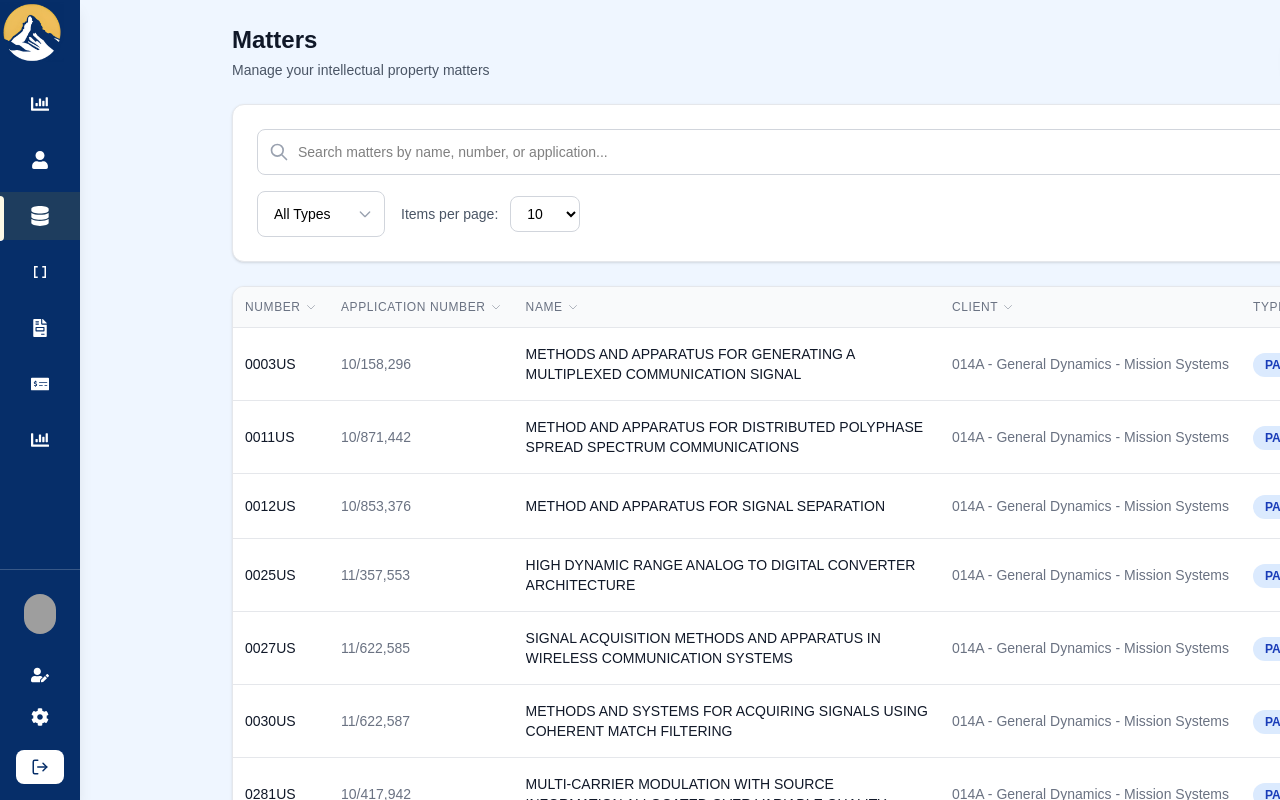
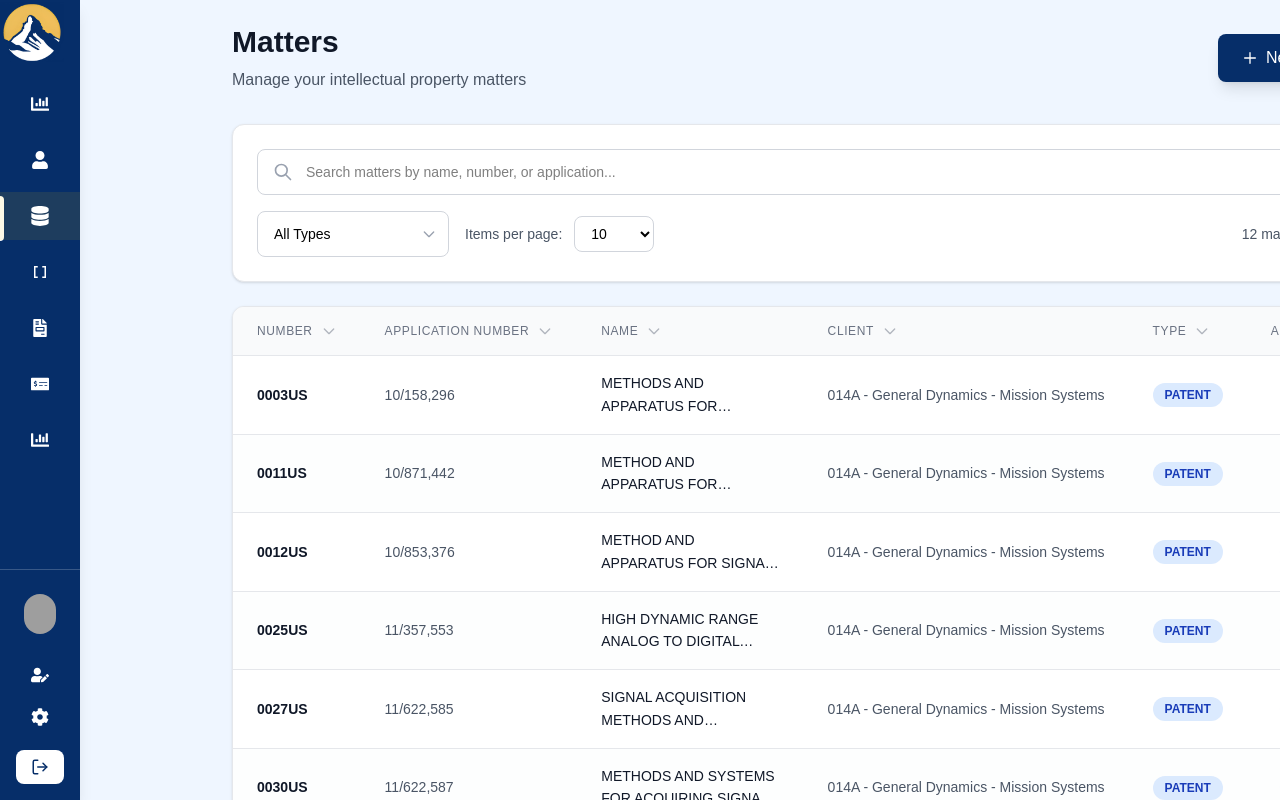
Before and after one commit to 64SquaresApexLLP/matterhorn, a React (Vite) app: page /matters in a window 1280 px wide. Built offline with nearby package versions, Linux system fonts and the light colour scheme; grey boxes are pictures that could not be loaded; a web font is replaced by a local one.

Commit message:
Changes in Pages

```diff
--- a/src/pages/Clients.jsx
+++ b/src/pages/Clients.jsx
@@ -142,9 +142,9 @@
         {/* Header */}
         <div className="flex justify-between items-center mb-6">
           <h1 className="text-2xl font-bold text-gray-900">Clients</h1>
-          <button className="flex items-center gap-2 bg-blue-600 text-white px-4 py-2 rounded-lg hover:bg-blue-700 transition-colors">
+          <button className="flex items-center gap-2 bg-[var(--primary)] text-white px-4 py-2 rounded-lg hover:bg-blue-700 transition-colors">
             <FiPlus className="w-4 h-4" />
-            New Client
+              New Client
           </button>
         </div>
 
--- a/src/pages/Entries.jsx
+++ b/src/pages/Entries.jsx
@@ -265,7 +265,7 @@
             </div>
             <button
               onClick={handleClick}
-              className="bg-blue-600 hover:bg-blue-700 text-white px-4 py-2 rounded-lg flex items-center justify-center space-x-2 transition-colors w-full sm:w-auto"
+              className="bg-[var(--primary)] text-white px-4 py-2 rounded-lg flex items-center justify-center space-x-2 transition-colors w-full sm:w-auto"
             >
               <FiPlus className="h-5 w-5" />
               <span>New Entry</span>
--- a/src/pages/Matters.jsx
+++ b/src/pages/Matters.jsx
@@ -1,6 +1,7 @@
 import React, { useState, useMemo } from 'react';
 import { motion } from "framer-motion";
-// Icon components (replacing react-icons with inline SVGs)
+
+// Icon components (keeping your existing ones)
 const ChevronDown = ({ className = "h-4 w-4" }) => (
   <svg className={className} fill="none" viewBox="0 0 24 24" stroke="currentColor">
     <path strokeLinecap="round" strokeLinejoin="round" strokeWidth={2} d="M19 9l-7 7-7-7" />
@@ -59,7 +60,7 @@
   const [sortDirection, setSortDirection] = useState('asc');
   const [showMobileFilters, setShowMobileFilters] = useState(false);
 
-  // Sample data
+  // Sample data (keeping your existing data)
   const mattersData = [
     {
       number: '0003US',
@@ -147,7 +148,7 @@
     }
   ];
 
-  // Filter and sort data
+  // Filter and sort data (keeping your existing logic)
   const filteredAndSortedData = useMemo(() => {
     let filtered = mattersData.filter(matter => {
       const matchesSearch = searchTerm === '' ||
@@ -181,7 +182,7 @@
     return filtered;
   }, [searchTerm, typeFilter, sortField, sortDirection]);
 
-  // Pagination
+  // Pagination logic (keeping your existing logic)
   const totalItems = filteredAndSortedData.length;
   const totalPages = Math.ceil(totalItems / itemsPerPage);
   const startIndex = (currentPage - 1) * itemsPerPage;
@@ -196,15 +197,15 @@
     }
   };
 
-  const SortableHeader = ({ field, children, className = "", minWidth = "" }) => (
+  const SortableHeader = ({ field, children, className = "", width = "" }) => (
     <th
-      className={`px-3 py-3 text-left text-xs font-medium text-gray-500 uppercase tracking-wider cursor-pointer hover:bg-gray-100 select-none transition-colors ${className} ${minWidth}`}
+      className={`px-6 py-4 text-left text-xs font-medium text-gray-500 uppercase tracking-wider cursor-pointer hover:bg-gray-100 select-none transition-colors ${className} ${width}`}
       onClick={() => handleSort(field)}
     >
-      <div className="flex items-center space-x-1">
+      <div className="flex items-center space-x-2">
         <span className="whitespace-nowrap">{children}</span>
         <ChevronDown
-          className={`h-3 w-3 transform transition-transform flex-shrink-0 ${
+          className={`h-4 w-4 transform transition-transform flex-shrink-0 ${
             sortField === field
               ? sortDirection === 'asc' ? 'rotate-180' : 'rotate-0'
               : 'opacity-50'
@@ -214,7 +215,7 @@
     </th>
   );
 
-  // Mobile Card Component
+  // Mobile Card Component (keeping your existing mobile component)
   const MobileCard = ({ matter }) => (
     <div className="bg-white border border-gray-200 rounded-lg p-4 mb-4 shadow-sm hover:shadow-md transition-shadow">
       <div className="flex justify-between items-start mb-3">
@@ -258,17 +259,17 @@
         ease: "easeInOut"
       }}
     >
-    <div className="min-h-screen">
-      <div className="max-w-full mx-auto ml-30 px-4 sm:px-6 lg:px-8 py-6">
+      <div className="min-h-screen ml-30">
+        <div className="max-w-full mx-auto px-4 sm:px-6 lg:px-8 py-6">
           {/* Header */}
-        <div className="flex flex-col sm:flex-row justify-between items-start sm:items-center mb-6 gap-4">
+          <div className="flex flex-col sm:flex-row justify-between items-start sm:items-center mb-8 gap-4">
             <div>
-            <h1 className="text-2xl lg:text-2xl font-semibold text-gray-900 mb-1">Matters</h1>
-            <p className="text-sm text-gray-600">Manage your intellectual property matters</p>
+              <h1 className="text-3xl font-bold text-gray-900 mb-2">Matters</h1>
+              <p className="text-gray-600">Manage your intellectual property matters</p>
             </div>
-          <button className="w-full sm:w-auto bg-gradient-to-r from-blue-600 to-blue-700 hover:from-blue-700 hover:to-blue-800 text-white px-5 py-2 rounded-lg flex items-center justify-center space-x-2 transition-all transform hover:scale-105 shadow-lg">
+            <button className="w-full sm:w-auto bg-[var(--primary)] text-white px-6 py-3 rounded-lg flex items-center justify-center space-x-2 transition-all transform hover:scale-105 shadow-lg font-medium">
               <Plus className="h-4 w-4" />
-            <span className="font-sm">New Matter</span>
+              <span>New Matter</span>
             </button>
           </div>
 
@@ -287,26 +288,27 @@
           </div>
 
           {/* Filters and Search */}
-        <div className={`bg-white rounded-xl shadow-sm border border-gray-200 p-4 lg:p-6 mb-6 ${showMobileFilters ? 'block' : 'hidden lg:block'}`}>
+          <div className={`bg-white rounded-xl shadow-sm border border-gray-200 p-6 mb-6 ${showMobileFilters ? 'block' : 'hidden lg:block'}`}>
             <div className="flex flex-col gap-4">
               {/* Search */}
               <div className="relative">
-              <Search className="absolute left-3 top-1/2 transform -translate-y-1/2 text-gray-400 h-5 w-5" />
+                <Search className="absolute left-4 top-1/2 transform -translate-y-1/2 text-gray-400 h-5 w-5" />
                 <input
                   type="text"
                   placeholder="Search matters by name, number, or application..."
-                className="w-full pl-10 pr-4 py-3 border border-gray-300 rounded-lg focus:ring-2 focus:ring-blue-500 focus:border-blue-500 text-sm transition-colors"
+                  className="w-full pl-12 pr-4 py-3 border border-gray-300 rounded-lg focus:ring-2 focus:ring-blue-500 focus:border-blue-500 text-sm transition-colors"
                   value={searchTerm}
                   onChange={(e) => setSearchTerm(e.target.value)}
                 />
               </div>
 
               {/* Filters Row */}
-            <div className="flex flex-col sm:flex-row gap-4 sm:items-center">
+              <div className="flex flex-col sm:flex-row gap-4 sm:items-center justify-between">
+                <div className="flex flex-col sm:flex-row gap-4">
                   {/* Type Filter */}
-              <div className="flex-1 sm:flex-none relative min-w-0 sm:min-w-32">
+                  <div className="relative min-w-48">
                     <select
-                  className="w-full appearance-none bg-white border border-gray-300 rounded-lg px-4 py-3 pr-8 focus:ring-2 focus:ring-blue-500 focus:border-blue-500 text-sm transition-colors"
+                      className="w-full appearance-none bg-white border border-gray-300 rounded-lg px-4 py-3 pr-10 focus:ring-2 focus:ring-blue-500 focus:border-blue-500 text-sm transition-colors"
                       value={typeFilter}
                       onChange={(e) => setTypeFilter(e.target.value)}
                     >
@@ -322,7 +324,7 @@
                   <div className="flex items-center space-x-3">
                     <span className="text-sm text-gray-600 whitespace-nowrap">Items per page:</span>
                     <select
-                  className="border border-gray-300 rounded-lg px-3 py-2 text-sm focus:ring-2 focus:ring-blue-500 focus:border-blue-500 transition-colors"
+                      className="border border-gray-300 rounded-lg px-3 py-2 text-sm focus:ring-2 focus:ring-blue-500 focus:border-blue-500 transition-colors min-w-20"
                       value={itemsPerPage}
                       onChange={(e) => {
                         setItemsPerPage(Number(e.target.value));
@@ -335,9 +337,10 @@
                       <option value={100}>100</option>
                     </select>
                   </div>
+                </div>
 
                 {/* Results count */}
-              <div className="text-sm text-gray-600 sm:ml-auto">
+                <div className="text-sm text-gray-600 font-medium">
                   {totalItems} {totalItems === 1 ? 'matter' : 'matters'} found
                 </div>
               </div>
@@ -366,58 +369,54 @@
           {/* Desktop Table */}
           <div className="hidden lg:block bg-white rounded-xl shadow-sm border border-gray-200 overflow-hidden">
             <div className="overflow-x-auto">
-            <div className="inline-block min-w-full align-middle">
-              <div
-                className="overflow-x-auto scrollbar-thin scrollbar-thumb-gray-300 scrollbar-track-gray-100"
-                style={{
-                  scrollbarWidth: 'thin',
-                  scrollbarColor: '#D1D5DB #F3F4F6'
-                }}
-              >
-                <table className="min-w-full divide-y divide-gray-200" style={{ minWidth: '1200px' }}>
+              <table className="min-w-full divide-y divide-gray-200">
                 <thead className="bg-gray-50">
                   <tr>
-                      <SortableHeader field="number" minWidth="min-w-24">Number</SortableHeader>
-                      <SortableHeader field="applicationNumber" minWidth="min-w-32">Application Number</SortableHeader>
-                      <SortableHeader field="name" minWidth="min-w-80">Name</SortableHeader>
-                      <SortableHeader field="client" minWidth="min-w-64">Client</SortableHeader>
-                      <SortableHeader field="type" minWidth="min-w-24">Type</SortableHeader>
-                      <th className="px-3 py-3 text-left text-xs font-medium text-gray-500 uppercase tracking-wider min-w-24">
+                    <SortableHeader field="number" width="w-32">Number</SortableHeader>
+                    <SortableHeader field="applicationNumber" width="w-40">Application Number</SortableHeader>
+                    <SortableHeader field="name" width="w-96">Name</SortableHeader>
+                    <SortableHeader field="client" width="w-72">Client</SortableHeader>
+                    <SortableHeader field="type" width="w-24">Type</SortableHeader>
+                    <th className="px-6 py-4 text-left text-xs font-medium text-gray-500 uppercase tracking-wider w-32">
                       Actions
                     </th>
                   </tr>
                 </thead>
                 <tbody className="bg-white divide-y divide-gray-200">
                   {paginatedData.length > 0 ? (
-                      paginatedData.map((matter) => (
-                        <tr key={matter.number} className="hover:bg-gray-50 transition-colors">
-                          <td className="px-3 py-4 whitespace-nowrap text-sm font-medium text-gray-900">
+                    paginatedData.map((matter, index) => (
+                      <tr key={matter.number} className={`hover:bg-gray-50 transition-colors ${index % 2 === 0 ? 'bg-white' : 'bg-gray-50/30'}`}>
+                        <td className="px-6 py-4 whitespace-nowrap">
+                          <div className="text-sm font-semibold text-gray-900">
                             {matter.number}
+                          </div>
                         </td>
-                          <td className="px-3 py-4 whitespace-nowrap text-sm text-gray-500">
+                        <td className="px-6 py-4 whitespace-nowrap">
+                          <div className="text-sm text-gray-600 font-mono">
                             {matter.applicationNumber}
+                          </div>
                         </td>
-                          <td className="px-3 py-4 text-sm text-gray-900">
-                            <div className="max-w-xs xl:max-w-md 2xl:max-w-lg">
-                              <div className="font-medium line-clamp-2 leading-5" title={matter.name}>
+                        <td className="px-6 py-4">
+                          <div className="text-sm text-gray-900 font-medium leading-relaxed">
+                            <div className="line-clamp-2" title={matter.name}>
                               {matter.name}
                             </div>
                           </div>
                         </td>
-                          <td className="px-3 py-4 text-sm text-gray-500">
-                            <div className="max-w-xs xl:max-w-md">
+                        <td className="px-6 py-4">
+                          <div className="text-sm text-gray-600">
                             <div className="truncate" title={matter.client}>
                               {matter.client}
                             </div>
                           </div>
                         </td>
-                          <td className="px-3 py-4 whitespace-nowrap">
-                            <span className="inline-flex px-3 py-1 text-xs font-semibold rounded-full bg-blue-100 text-blue-800">
+                        <td className="px-6 py-4 whitespace-nowrap">
+                          <span className="inline-flex items-center px-3 py-1 text-xs font-semibold rounded-full bg-blue-100 text-blue-800">
                             {matter.type}
                           </span>
                         </td>
-                          <td className="px-3 py-4 whitespace-nowrap text-sm font-medium">
-                            <div className="flex space-x-2">
+                        <td className="px-6 py-4 whitespace-nowrap">
+                          <div className="flex items-center space-x-3">
                             <button
                               className="text-blue-600 hover:text-blue-800 p-2 rounded-lg hover:bg-blue-50 transition-colors"
                               title="View Details"
@@ -436,12 +435,12 @@
                     ))
                   ) : (
                     <tr>
-                        <td colSpan="6" className="px-3 py-12 text-center">
+                      <td colSpan="6" className="px-6 py-16 text-center">
                         <div className="text-gray-400 mb-4">
-                            <Search className="h-12 w-12 mx-auto" />
+                          <Search className="h-16 w-16 mx-auto" />
                         </div>
-                          <p className="text-gray-500 text-lg">No matters found</p>
-                          <p className="text-gray-400 text-sm mt-1">Try adjusting your search criteria</p>
+                        <p className="text-gray-500 text-xl font-medium">No matters found</p>
+                        <p className="text-gray-400 text-sm mt-2">Try adjusting your search criteria</p>
                       </td>
                     </tr>
                   )}
@@ -449,12 +448,10 @@
               </table>
             </div>
           </div>
-          </div>
-        </div>
 
-        {/* Pagination */}
+          {/* Pagination - keeping your existing pagination logic but with improved styling */}
           {totalPages > 1 && (
-          <div className="bg-white px-4 py-4 flex items-center justify-between border-t border-gray-200 sm:px-6 mt-6 lg:mt-0 lg:rounded-b-xl">
+            <div className="bg-white px-6 py-4 flex items-center justify-between border-t border-gray-200 sm:px-6 mt-0 lg:rounded-b-xl">
               <div className="flex-1 flex justify-between sm:hidden">
                 <button
                   onClick={() => setCurrentPage(Math.max(currentPage - 1, 1))}
@@ -516,7 +513,7 @@
                           onClick={() => setCurrentPage(pageNum)}
                           className={`relative inline-flex items-center px-4 py-2 border text-sm font-medium rounded-lg transition-colors ${
                             currentPage === pageNum
-                            ? 'z-10 bg-white border-blue-500 text-blue-600'
+                              ? 'z-10 bg-blue-600 border-blue-600 text-white'
                               : 'bg-white border-gray-300 text-gray-500 hover:bg-gray-50'
                           }`}
                         >
@@ -539,22 +536,8 @@
           )}
         </div>
 
-      {/* Custom scrollbar styles */}
+        {/* Custom styles */}
         <style jsx>{`
-        .scrollbar-thin::-webkit-scrollbar {
-          height: 8px;
-        }
-        .scrollbar-thumb-gray-300::-webkit-scrollbar-thumb {
-          background-color: #D1D5DB;
-          border-radius: 4px;
-        }
-        .scrollbar-thumb-gray-300::-webkit-scrollbar-thumb:hover {
-          background-color: #9CA3AF;
-        }
-        .scrollbar-track-gray-100::-webkit-scrollbar-track {
-          background-color: #F3F4F6;
-          border-radius: 4px;
-        }
           .line-clamp-2 {
             display: -webkit-box;
             -webkit-line-clamp: 2;
--- a/src/pages/Users.jsx
+++ b/src/pages/Users.jsx
@@ -113,7 +113,7 @@
         {/* Header */}
         <div className="flex justify-between items-center mb-6">
           <h1 className="text-2xl font-bold text-gray-900">Users</h1>
-          <button className="flex items-center gap-2 bg-blue-600 text-white px-4 py-2 rounded-lg hover:bg-blue-700 transition-colors">
+          <button className="flex items-center gap-2 bg-[var(--primary)] text-white px-4 py-2 rounded-lg hover:bg-blue-700 transition-colors">
             <FiPlus className="w-4 h-4" />
             New User
           </button>
```
Lines whose indentation alone changed are shown as unchanged.
